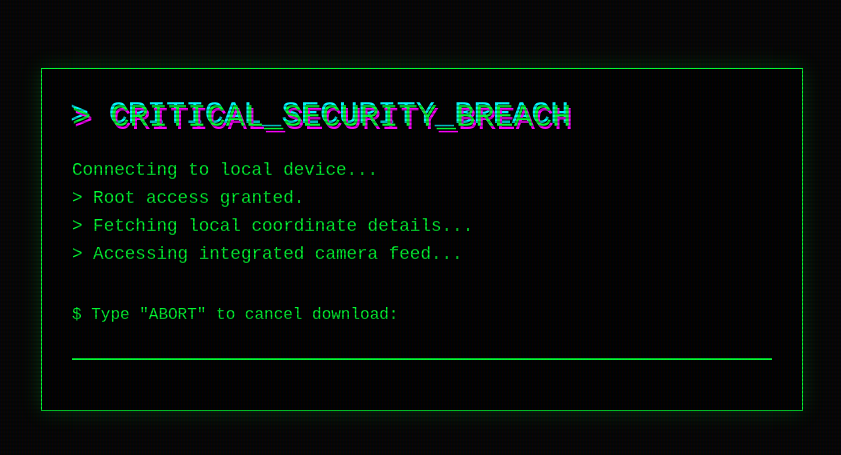
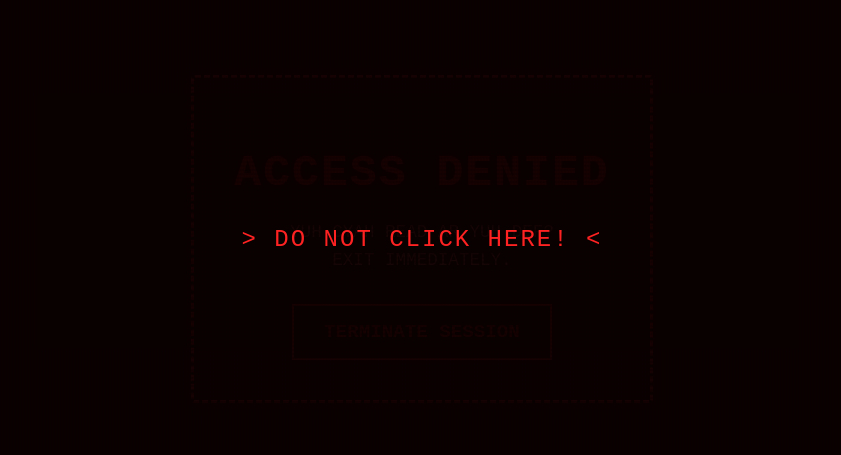
Before and after one commit to Cjrmack/cmio, a plain HTML site: page index.html in a window 1280 px wide. Shown: the part 161-616 px from the top of the page, without its empty margins (218-1059 px from the left). Drawn offline with Linux system fonts and the light colour scheme.

Commit message:
Add files via upload

```diff
--- a/index.html
+++ b/index.html
@@ -3,26 +3,27 @@
 <head>
     <meta charset="UTF-8">
     <meta name="viewport" content="width=device-width, initial-scale=1.0">
-    <title>Kittens And Candy</title>
+    <title>Restricted Area</title>
     <style>
         body {
             margin: 0;
             padding: 0;
-            background-color: #050505;
-            color: #00ff33; /* Glitchy terminal green */
+            background-color: #030303;
+            color: #ff2222;
             font-family: 'Courier New', Courier, monospace;
-            height: 100vh;
-            overflow: hidden;
             display: flex;
             justify-content: center;
             align-items: center;
+            height: 100vh;
+            overflow: hidden;
+            text-align: center;
         }
 
-        /* Ambient scanline background overlay */
+        /* Scanline effect for retro CRT monitor feel */
         body::before {
             content: " ";
             display: block;
-            position: fixed;
+            position: absolute;
             top: 0; left: 0; bottom: 0; right: 0;
             background: linear-gradient(rgba(18, 16, 16, 0) 50%, rgba(0, 0, 0, 0.25) 50%), linear-gradient(90deg, rgba(255, 0, 0, 0.06), rgba(0, 255, 0, 0.02), rgba(0, 0, 255, 0.06));
             z-index: 2;
@@ -30,151 +31,132 @@
             pointer-events: none;
         }
 
-        .terminal-box {
-            width: 90%;
-            max-width: 700px;
-            padding: 30px;
-            background: rgba(0, 0, 0, 0.9);
-            border: 1px solid #00ff33;
-            box-shadow: 0 0 20px rgba(0, 255, 51, 0.2);
+        .container {
+            max-width: 600px;
+            padding: 40px;
+            border: 3px dashed #ff2222;
+            background-color: #0a0000;
+            box-shadow: 0 0 15px rgba(255, 34, 34, 0.2);
+            border-radius: 4px;
             position: relative;
+            z-index: 1;
         }
 
-        .glitch-title {
-            font-size: 2rem;
+        h1 {
+            font-size: 2.8rem;
             text-transform: uppercase;
+            letter-spacing: 2px;
             margin-bottom: 20px;
-            animation: glitch 1s linear infinite;
+            font-weight: 900;
+            text-shadow: 0 0 8px #ff2222;
+            animation: terminalBlink 0.8s steps(2, start) infinite;
         }
 
-        .system-log {
+        /* Sharp terminal blink */
+        @keyframes terminalBlink {
+            to {
+                visibility: hidden;
+                text-shadow: none;
+            }
+        }
+
+        p {
             font-size: 1.1rem;
+            color: #ff6666;
             line-height: 1.6;
             margin-bottom: 30px;
-            min-height: 120px;
+            text-transform: uppercase;
         }
 
-        /* Fake Input Prompt styling */
-        .prompt {
-            border-bottom: 2px solid #00ff33;
-            padding-bottom: 10px;
-            margin-bottom: 20px;
+        .leave-btn {
+            display: inline-block;
+            background-color: transparent;
+            color: #ff2222;
+            border: 2px solid #ff2222;
+            padding: 15px 30px;
+            font-size: 1.2rem;
+            font-weight: bold;
+            font-family: 'Courier New', Courier, monospace;
+            text-transform: uppercase;
+            text-decoration: none;
+            cursor: pointer;
+            box-shadow: 0 0 5px rgba(255, 34, 34, 0.3);
+            transition: all 0.1s ease;
         }
 
-        .prompt input {
-            background: transparent;
-            border: none;
-            color: #00ff33;
-            font-family: inherit;
-            font-size: 1.2rem;
-            width: 70%;
-            outline: none;
+        .leave-btn:hover {
+            background-color: #ff2222;
+            color: #0a0000;
+            box-shadow: 0 0 15px #ff2222;
         }
 
-        /* Glitch text effect animation */
-        @keyframes glitch {
-            0% { text-shadow: 2px 3px 0 #f0f, -2px -3px 0 #0ff; }
-            33% { text-shadow: -2px 3px 0 #f0f, 2px -3px 0 #0ff; }
-            66% { text-shadow: 2px -3px 0 #f0f, -2px 3px 0 #0ff; }
-            100% { text-shadow: -2px -3px 0 #f0f, 2px 3px 0 #0ff; }
+        .interaction-overlay {
+            position: fixed;
+            top: 0; left: 0; width: 100%; height: 100%;
+            background: rgba(10, 0, 0, 0.95);
+            z-index: 10;
+            display: flex;
+            justify-content: center;
+            align-items: center;
+            cursor: pointer;
         }
 
-        /* Sudden Fullscreen Flash Scare Overlay */
-        #flash-overlay {
-            position: fixed;
-            top: 0;
-            left: 0;
-            width: 100%;
-            height: 100%;
-            background-color: #ffffff; /* Blinding white flash */
-            z-index: 99999;
-            display: none;
-            justify-content: center;
-            align-items: center;
-        }
-
-        #flash-overlay.active {
-            display: flex;
-            animation: invert-flash 0.15s steps(2) infinite;
-        }
-
-        @keyframes invert-flash {
-            0% { background-color: #ffffff; filter: invert(0); }
-            50% { background-color: #000000; filter: invert(1); }
-        }
-
-        .creepy-face {
-            font-size: 15rem;
-            color: #ff0000;
-            font-weight: bold;
-            transform: scale(1);
-            animation: pulse 0.05s infinite alternate;
-        }
-
-        @keyframes pulse {
-            0% { transform: scale(0.95); }
-            100% { transform: scale(1.1); }
+        .interaction-text {
+            font-size: 1.5rem;
+            text-transform: uppercase;
+            letter-spacing: 2px;
+            animation: terminalBlink 1.2s steps(2, start) infinite;
         }
     </style>
 </head>
 <body>
 
-    <div class="terminal-box">
-        <div class="glitch-title">> CRITICAL_SECURITY_BREACH</div>
-        <div class="system-log" id="log-text">Connecting to local device...</div>
-
-        <div class="prompt">
-            <span>$ Type "ABORT" to cancel download: </span>
-            <input type="text" id="user-input" autocomplete="off" autofocus oninput="checkInput(this)">
-        </div>
+    <!-- Modern browsers block autoplay sound until the user clicks somewhere on the page -->
+    <div id="overlay" class="interaction-overlay" onclick="startAlarm()">
+        <div class="interaction-text">&gt; DO NOT CLICK HERE! &lt;</div>
     </div>
 
-    <!-- Hidden Scare Trigger -->
-    <div id="flash-overlay">
-        <!-- Text-based face vector / terrifying ascii look -->
-        <div class="creepy-face">👁_👁</div>
+    <div class="container">
+        <h1>ACCESS DENIED</h1>
+        <p>YUH CYAH READ AR YUH DEF?<br>EXIT IMMEDIATELY.</p>
+        <button class="leave-btn" onclick="window.location.href='https://google.com';">TERMINATE SESSION</button>
     </div>
 
     <script>
-        const logs = [
-            "Root access granted.",
-            "Fetching local coordinate details...",
-            "Accessing integrated camera feed...",
-            "Downloading local storage files... 42%",
-            "Downloading local storage files... 89%",
-            "THREAT DETECTED. WE SEE YOU."
-        ];
+        let audioCtx;
+        let alarmInterval;
 
-        let currentLogIndex = 0;
-        const logElement = document.getElementById('log-text');
+        function startAlarm() {
+            // Remove the overlay once clicked
+            document.getElementById('overlay').style.display = 'none';
 
-        // Cycle through ominous fake terminal outputs
-        const logInterval = setInterval(() => {
-            if (currentLogIndex < logs.length) {
-                logElement.innerHTML += `<br>> ${logs[currentLogIndex]}`;
-                currentLogIndex++;
-            } else {
-                clearInterval(logInterval);
-                // Trigger scare automatically after 3 seconds if they haven't typed
-                setTimeout(triggerScare, 3000);
-            }
-        }, 1500);
+            // Web Audio API synthesizes a classic retro dual-tone alarm entirely in code
+            audioCtx = new (window.AudioContext || window.webkitAudioContext)();
 
-        // Instantly scare them if they attempt to interact or type anything
-        function checkInput(inputElement) {
-            if (inputElement.value.length > 0) {
-                triggerScare();
-            }
-        }
+            let highTone = true;
 
-        function triggerScare() {
-            const overlay = document.getElementById('flash-overlay');
-            overlay.classList.add('active');
+            alarmInterval = setInterval(() => {
+                let osc = audioCtx.createOscillator();
+                let gain = audioCtx.createGain();
 
-            // Force browser audio context if applicable
-            // let scream = new Audio('YOUR_DISTORTED_STATIC_SOUND.mp3');
-            // scream.play();
+                // Square wave gives that distinct retro/terminal buzzer sound
+                osc.type = 'square';
+                osc.frequency.setValueAtTime(highTone ? 880 : 440, audioCtx.currentTime);
+
+                // Sharp volume envelope
+                gain.gain.setValueAtTime(0.15, audioCtx.currentTime);
+                gain.gain.exponentialRampToValueAtTime(0.01, audioCtx.currentTime + 0.35);
+
+                osc.connect(gain);
+                gain.connect(audioCtx.destination);
+
+                osc.start();
+                osc.stop(audioCtx.currentTime + 0.4);
+
+                highTone = !highTone;
+            }, 400);
         }
     </script>
+
 </body>
 </html>
```
